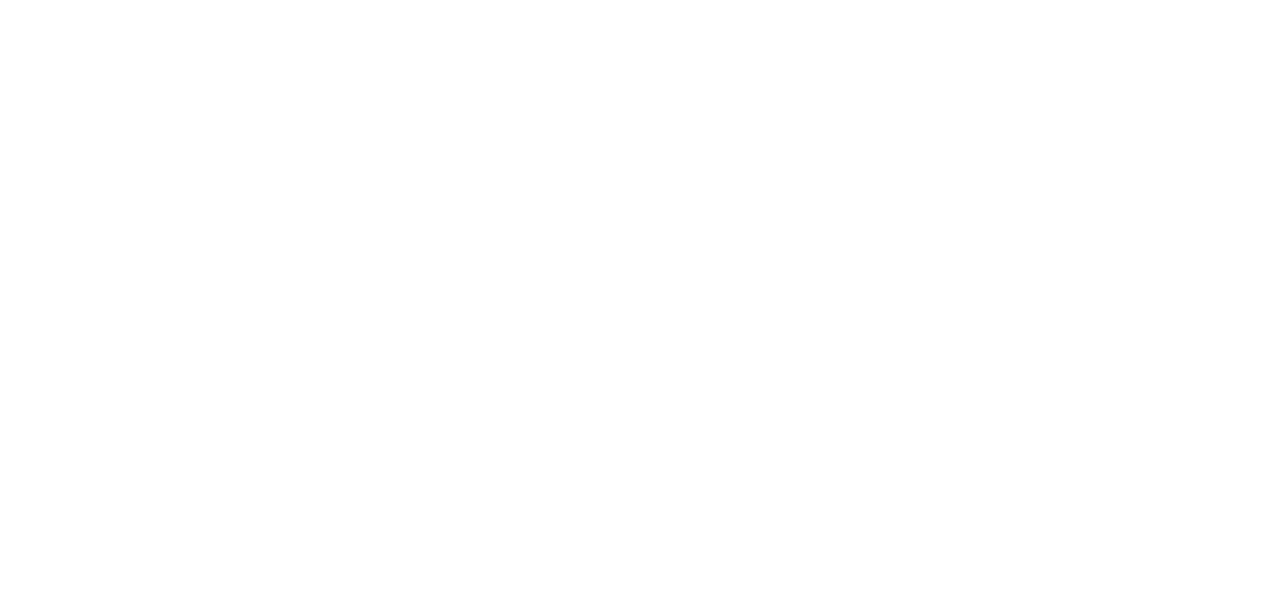
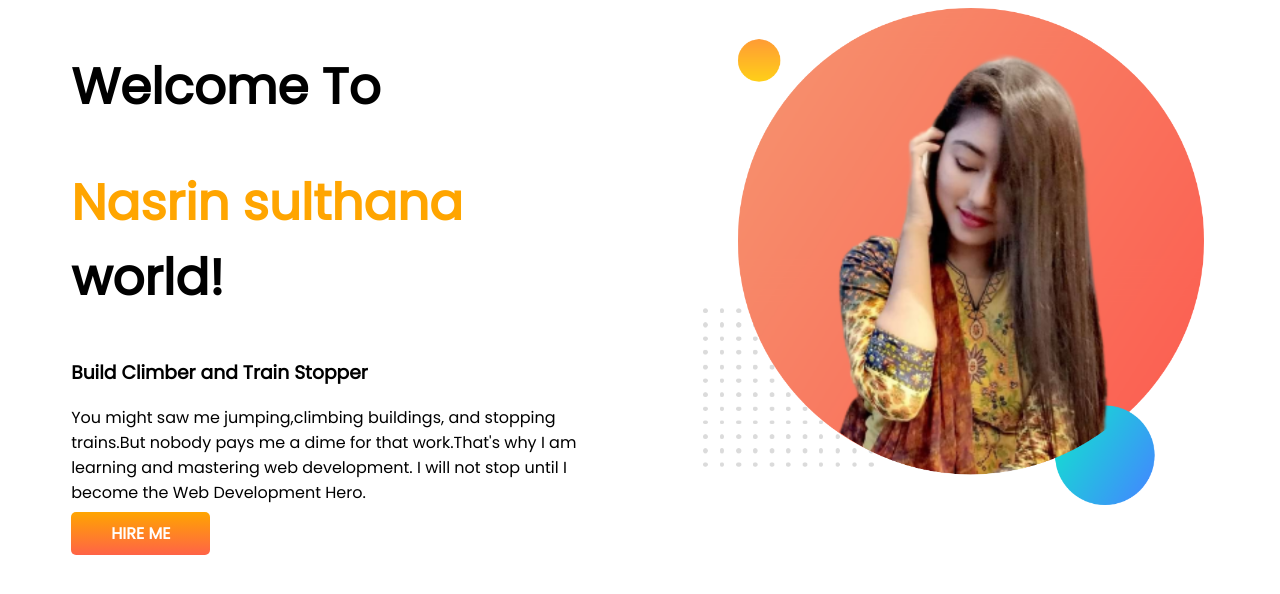
Before and after one commit to nasrinsulthanakona/developer-portfolio, a plain HTML site: page index.html in a window 1280 px wide. Drawn offline with Linux system fonts and the light colour scheme.

Commit message:
adding code

```diff
--- a/index.html
+++ b/index.html
@@ -1,13 +1,36 @@
 <!DOCTYPE html>
 <html lang="en">
+
 <head>
     <meta charset="UTF-8">
     <meta http-equiv="X-UA-Compatible" content="IE=edge">
     <meta name="viewport" content="width=device-width, initial-scale=1.0">
     <title>Nasrin sulthana portfolio</title>
+    <link rel="preconnect" href="https://fonts.googleapis.com">
+    <link rel="preconnect" href="https://fonts.gstatic.com" crossorigin>
+    <link href="https://fonts.googleapis.com/css2?family=Poppins&display=swap" rel="stylesheet">
     <link rel="stylesheet" href="style.css">
 </head>
+
 <body>
 
+    <section class="flexeble-area">
+        <div class="half-width">
+            <h1>Welcome To</h1>
+            <h1><span class="orange-color">Nasrin sulthana </span> world!</h1>
+            <h3>Build Climber and Train Stopper</h3>
+            <p>You might saw me jumping,climbing buildings,
+                and stopping trains.But nobody pays me a dime
+                for that work.That's why I am learning and
+                mastering web development. I will not stop until I
+                become the Web Development Hero.</p>
+            <a class="link-button" target="_blank" href="https://www.linkedin.com/company/programminghero/">HIRE ME</a>
+        </div>
+        <div class="half-width">
+            <img src="images/kona-pic.png" alt="">
+        </div>
+
+    </section>
 </body>
+
 </html>
--- a/style.css
+++ b/style.css
@@ -0,0 +1,38 @@
+body {
+    font-family: 'Poppins', sans-serif;
+}
+
+h1 {
+    font-size: 50px;
+
+}
+
+.orange-color {
+    color: orange;
+
+}
+
+.flexeble-area {
+    display: flex;
+    margin-bottom: 150px;
+}
+
+.half-width {
+    width: 50%;
+    padding-left: 5%;
+    padding-right: 1%;
+}
+
+.half-width img {
+    width: 90%;
+}
+
+.link-button {
+    text-decoration: none;
+    background-image: linear-gradient(orange, tomato);
+    padding: 10px 40px;
+    color: white;
+    font-weight: 1000;
+    border-radius: 5px;
+
+}
```
Also changed, not shown: images/dream-bg.png (added), images/exp-bg.png (added), images/jhankar.png (added), images/jhankar2.png (added), images/kona 1.jpeg (added), images/kona-pic.png (added), images/kona2.jpeg (added), images/my-bg.png (added), images/my-bg2.png (added), images/top-banner.png (added), 7 other files.
